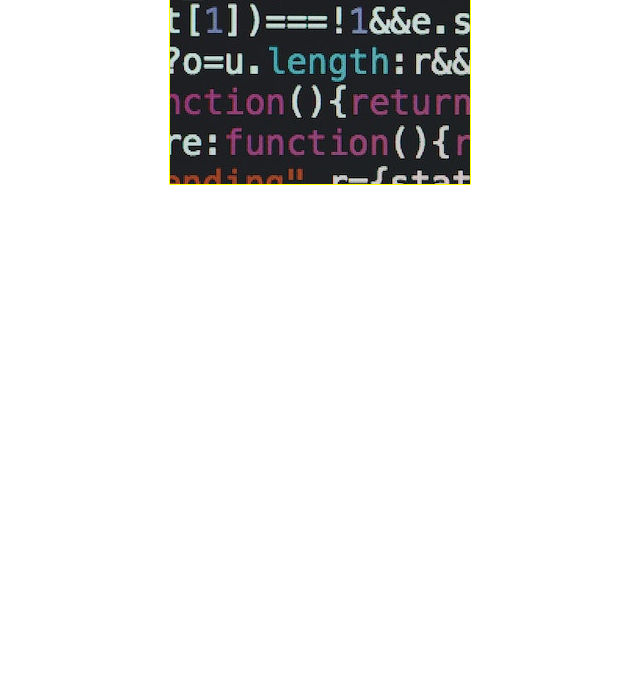
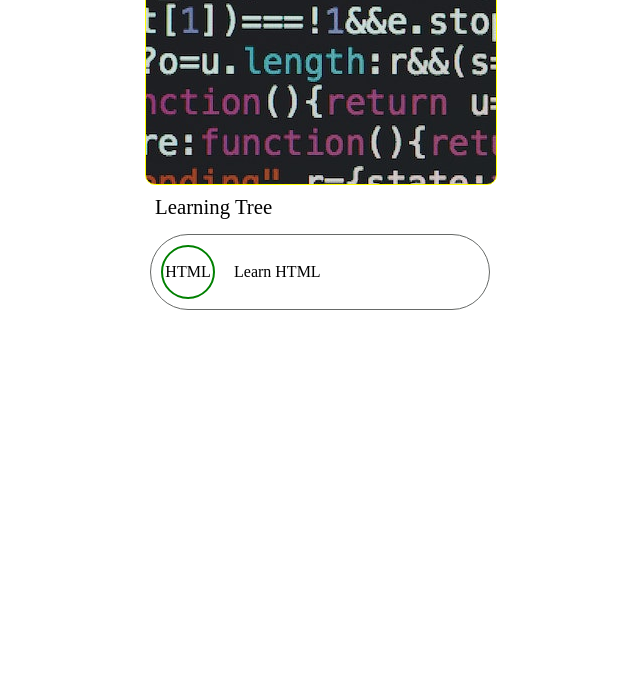
Before and after one commit to anilABCD/JUST-codeTree, a website: page index.html in a window 1280 px wide. Shown: the part 125-800 px from the top of the page, without its empty margins (320-960 px from the left). Drawn offline with Linux system fonts and the light colour scheme.

Commit message:
learning tree partially added

```diff
--- a/index.html
+++ b/index.html
@@ -17,6 +17,26 @@
         <div class="header">
             <h2 class="hero-text-large">Concepts :</h2>
         </div>
+
+        <div class="toc">
+
+            <div class="toc-heading"> Learning Tree </div>
+
+            <div>
+
+                <ul class="tree">
+
+                    <li class="tree-data">
+                        <span class="data-icon"> HTML </span>
+                        <span class="data-language">Learn HTML</span>
+                    </li>
+
+                </ul>
+
+            </div>
+
+        </div>
+
     </div>
 </body>
 
--- a/sass/style.scss
+++ b/sass/style.scss
@@ -1,17 +1,26 @@
+
+
+body{
+
+     background: #FFF;
+
+}
+
 
 .root{
     margin:0 auto;
 
      color: white;
 
-     display: flex;
+
      align-items: center;
      justify-content: center;
+
 }
 
 .root , .root > * {
-    max-width: 300px;
-    min-width: 300px;
+    max-width: 350px;
+    min-width: 350px;
 }
 
 .header {
@@ -20,6 +29,9 @@
     background-size:fill;
     border: 1px solid yellow;
     border-radius: 10px 10px 0px 0px;
+     border-radius: 10px ;
+
+
 }
 
 .hero-text-large{
@@ -27,3 +39,63 @@
     font-family:'Gill Sans', 'Gill Sans MT', Calibri, 'Trebuchet MS', sans-serif;
     padding: 2rem;
 }
+
+// toc ***************************
+
+.toc{
+  background: white;
+  color: black;
+  font-weight: 300;
+
+  .toc-heading{
+
+    font-size: 1.3rem;
+    font-weight:normal;
+    padding: 10px;
+  }
+
+   .tree{
+
+     list-style: none;
+
+    //  box-shadow: 0 0 5px rgb(102, 105, 103);
+
+
+     padding: 5px;
+     margin: 0;
+
+     .tree-data{
+         margin: 0;
+
+         padding: 10px;
+
+         border-radius: 155px;
+
+         border: 1px solid rgb(102, 105, 103);
+
+       .data-icon{
+
+            width: 50px;
+            height: 50px;
+            border-radius: 50%;
+            border: 2px solid green;
+
+            display:block;
+
+            margin: auto auto;
+
+            display:inline-flex;
+
+            justify-content: center;
+            align-items: center;
+
+            }
+
+            .data-language{
+
+                padding-left: 15px;
+            }
+
+     }
+   }
+}
```
Also changed, not shown: css/style.css, 1 other file.
